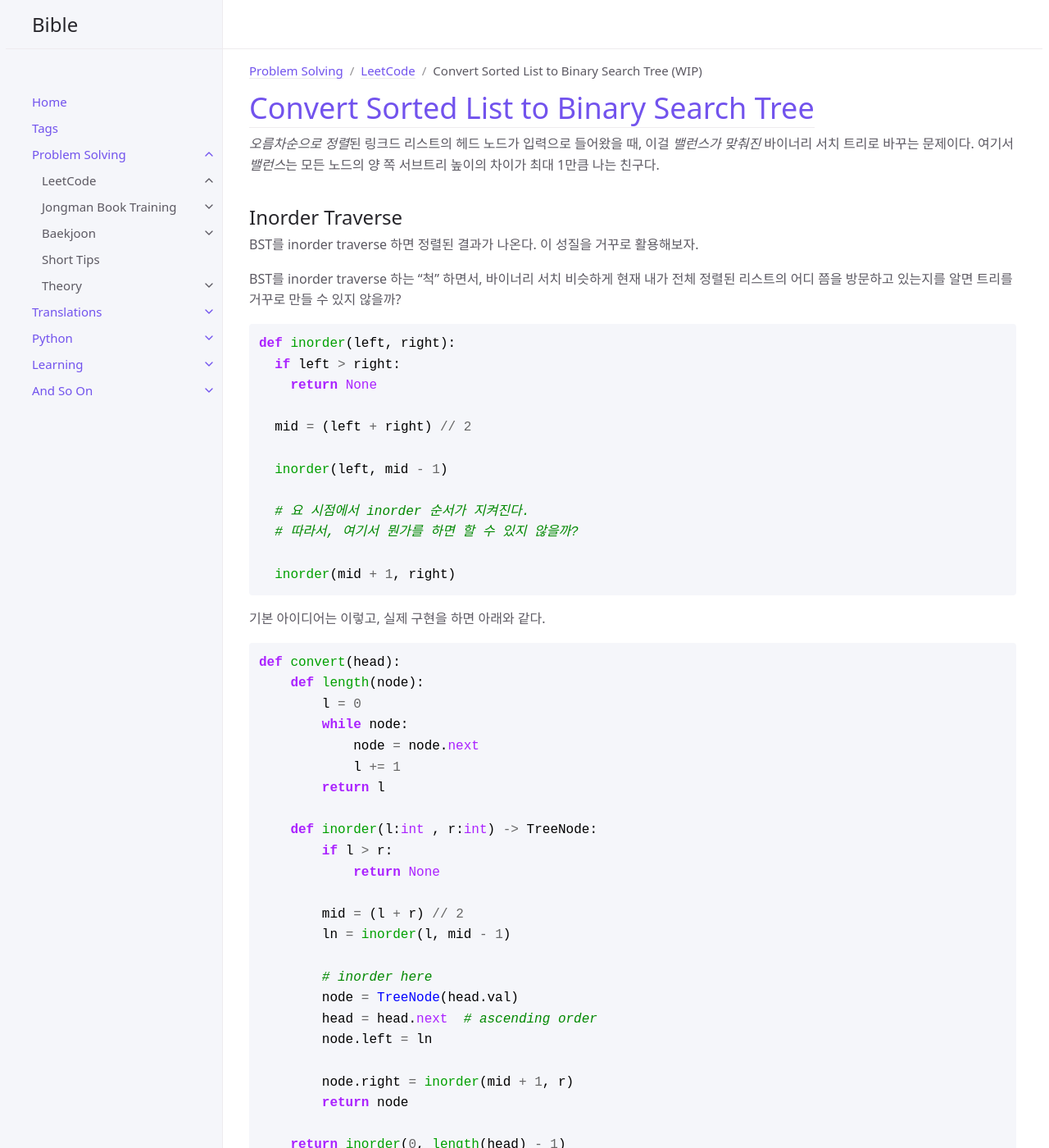
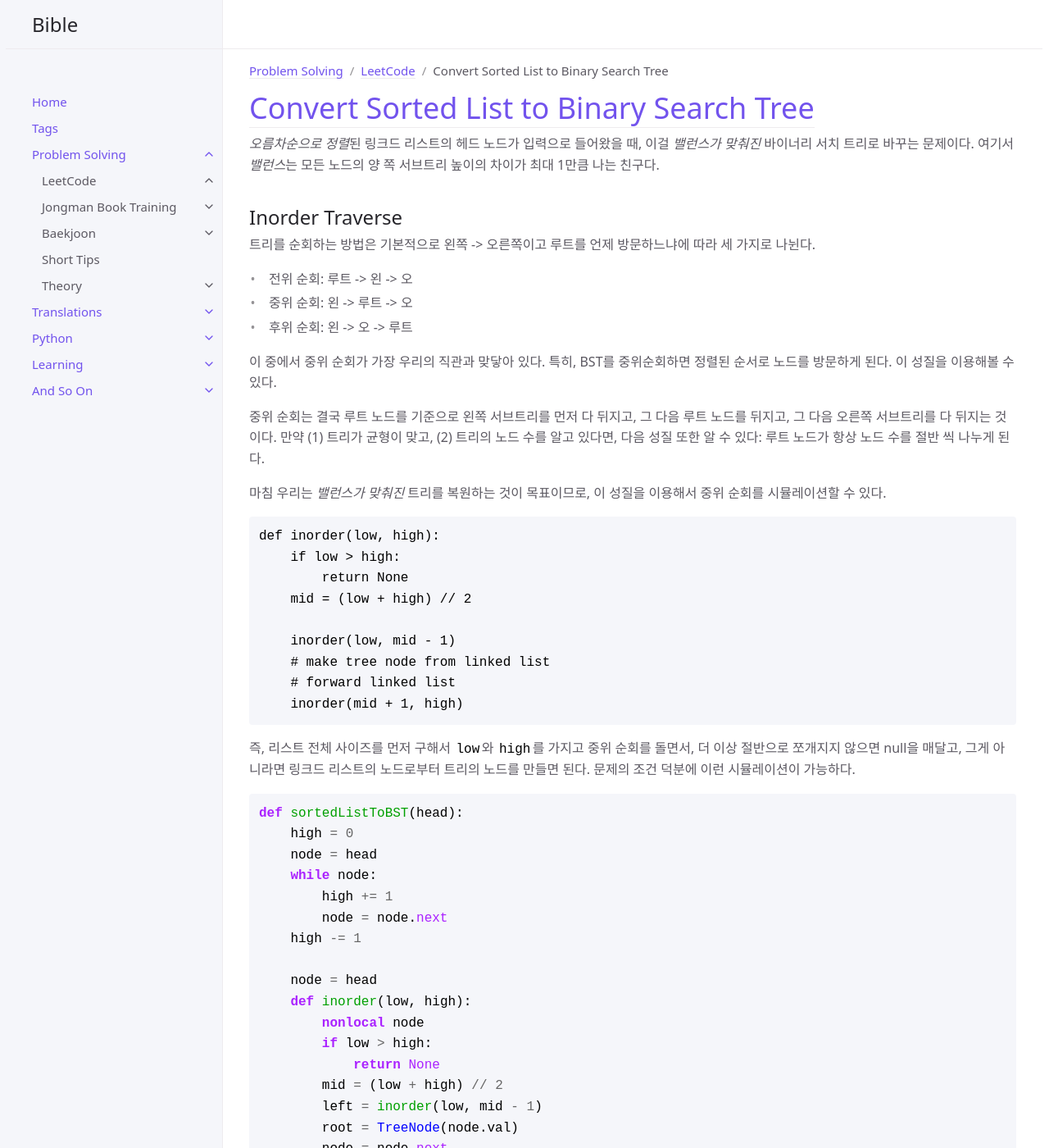
Before and after one commit to sangwoo-joh/bible-archive, a Jekyll site: the page built from ps/leetcode/convert-sorted-list-to-bst.md, in a window 1280 px wide and 1400 px high. Shown: the whole window at 82% size. Built offline with Jekyll 4.4.1, drawn with Linux system fonts in a browser that asks for light colours; a script that is not in the unit is left out; some of the changed text lies outside the part shown.

Commit message:
update convert to bst

````diff
--- a/ps/leetcode/convert-sorted-list-to-bst.md
+++ b/ps/leetcode/convert-sorted-list-to-bst.md
@@ -1,7 +1,7 @@
 ---
 layout: page
-tags: [problem-solving, leetcode, python, tree, wip]
-title: Convert Sorted List to Binary Search Tree (WIP)
+tags: [problem-solving, leetcode, python, tree]
+title: Convert Sorted List to Binary Search Tree
 parent: LeetCode
 grand_parent: Problem Solving
 nav_exclude: true
@@ -15,53 +15,73 @@ nav_exclude: true
  최대 1만큼 나는 친구다.
 
 ## Inorder Traverse
- BST를 inorder traverse 하면 정렬된 결과가 나온다. 이 성질을
- 거꾸로 활용해보자.
 
- BST를 inorder traverse 하는 "척" 하면서, 바이너리 서치 비슷하게 현재
- 내가 전체 정렬된 리스트의 어디 쯤을 방문하고 있는지를 알면 트리를
- 거꾸로 만들 수 있지 않을까?
+ 트리를 순회하는 방법은 기본적으로 왼쪽 -> 오른쪽이고 루트를 언제
+ 방문하느냐에 따라 세 가지로 나뉜다.
+ - 전위 순회: 루트 -> 왼 -> 오
+ - 중위 순회: 왼 -> 루트 -> 오
+ - 후위 순회: 왼 -> 오 -> 루트
+
+ 이 중에서 중위 순회가 가장 우리의 직관과 맞닿아 있다. 특히, BST를
+ 중위순회하면 정렬된 순서로 노드를 방문하게 된다. 이 성질을 이용해볼
+ 수 있다.
+
+ 중위 순회는 결국 루트 노드를 기준으로 왼쪽 서브트리를 먼저 다 뒤지고,
+ 그 다음 루트 노드를 뒤지고, 그 다음 오른쪽 서브트리를 다 뒤지는
+ 것이다. 만약 (1) 트리가 균형이 맞고, (2) 트리의 노드 수를 알고
+ 있다면, 다음 성질 또한 알 수 있다: 루트 노드가 항상 노드 수를 절반 씩
+ 나누게 된다.
+
+ 마침 우리는 *밸런스가 맞춰진* 트리를 복원하는 것이 목표이므로, 이
+ 성질을 이용해서 중위 순회를 시뮬레이션할 수 있다.
+
+```
+def inorder(low, high):
+    if low > high:
+        return None
+    mid = (low + high) // 2
+
+    inorder(low, mid - 1)
+    # make tree node from linked list
+    # forward linked list
+    inorder(mid + 1, high)
+```
+
+ 즉, 리스트 전체 사이즈를 먼저 구해서 `low`와 `high`를 가지고 중위
+ 순회를 돌면서, 더 이상 절반으로 쪼개지지 않으면 null을 매달고, 그게
+ 아니라면 링크드 리스트의 노드로부터 트리의 노드를 만들면 된다. 문제의
+ 조건 덕분에 이런 시뮬레이션이 가능하다.
 
 ```python
-def inorder(left, right):
-  if left > right:
-    return None
+def sortedListToBST(head):
+    high = 0
+    node = head
+    while node:
+        high += 1
+        node = node.next
+    high -= 1
 
-  mid = (left + right) // 2
+    node = head
+    def inorder(low, high):
+        nonlocal node
+        if low > high:
+            return None
+        mid = (low + high) // 2
+        left = inorder(low, mid - 1)
+        root = TreeNode(node.val)
+        node = node.next
+        root.left = left
 
-  inorder(left, mid - 1)
-
-  # 요 시점에서 inorder 순서가 지켜진다.
-  # 따라서, 여기서 뭔가를 하면 할 수 있지 않을까?
-
-  inorder(mid + 1, right)
+        root.right = inorder(mid + 1, high)
+        return root
+    return inorder(0, high)
 ```
 
- 기본 아이디어는 이렇고, 실제 구현을 하면 아래와 같다.
-
-```python
-def convert(head):
-    def length(node):
-        l = 0
-        while node:
-            node = node.next
-            l += 1
-        return l
-
-    def inorder(l:int , r:int) -> TreeNode:
-        if l > r:
-            return None
-
-        mid = (l + r) // 2
-        ln = inorder(l, mid - 1)
-
-        # inorder here
-        node = TreeNode(head.val)
-        head = head.next  # ascending order
-        node.left = ln
-
-        node.right = inorder(mid + 1, r)
-        return node
-
-    return inorder(0, length(head) - 1)
-```
+ - `low`와 `high`는 모두 인덱스임에 주의하자. 따라서 `high`는 링크드
+   리스트의 길이에서 1을 빼줘야 한다.
+ - 중위 순회의 방문 순서를 충실하게 지키고 있음을 눈여겨 보자. 먼저
+   왼쪽 서브트리를 방문한다. 그 결과를 `left`에다 우선 저장해둔다. 그
+   후 현재 `node`의 값으로부터 지금 위치의 루트 노드를 만든다. 루트
+   노드의 왼쪽 서브트리를 미리 순회해둔 포인터로 설정한다. 마지막으로
+   오른쪽 서브트리를 방문할 건데 이때는 곧바로 루트 노드의 오른쪽에
+   박아둔다. 최종적으로 루트 노드를 리턴한다.
````
Also changed, not shown: ps/leetcode/index.md (+1 -1 lines).
